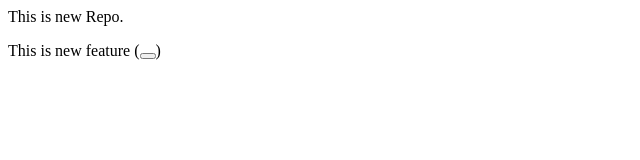
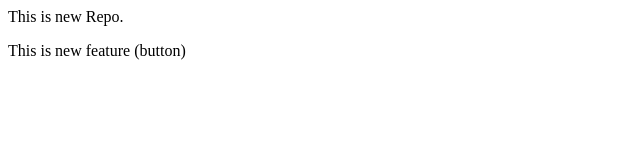
Before and after one commit to Chandhu-kanaparthi/LocalRepo, a plain HTML site: page index.html in a window 1280 px wide. Shown: the full height of the page, 0-640 px from the left. Drawn offline with Linux system fonts and the light colour scheme.

Commit message:
Add new feature1

```diff
--- a/index.html
+++ b/index.html
@@ -1,2 +1,2 @@
 <p>This is new Repo.</p>
-<p> This is new feature (<button></button>)</p>
+<p> This is new feature (button)</p>
```
